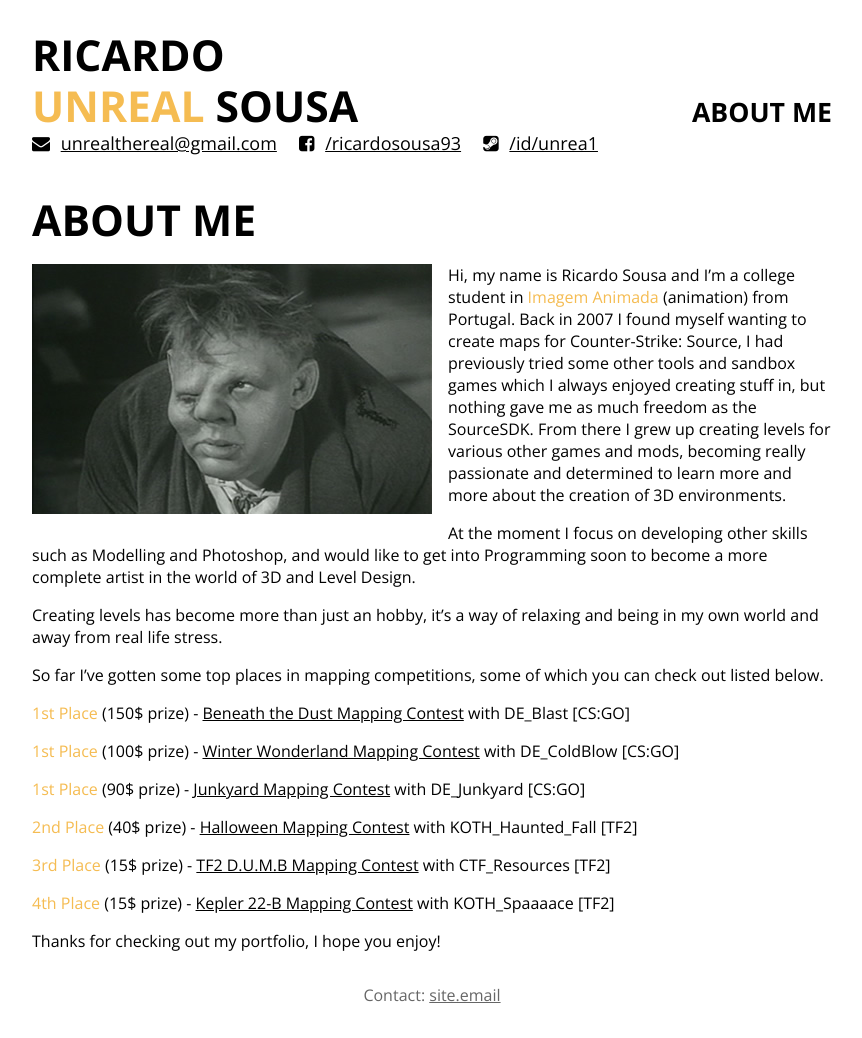
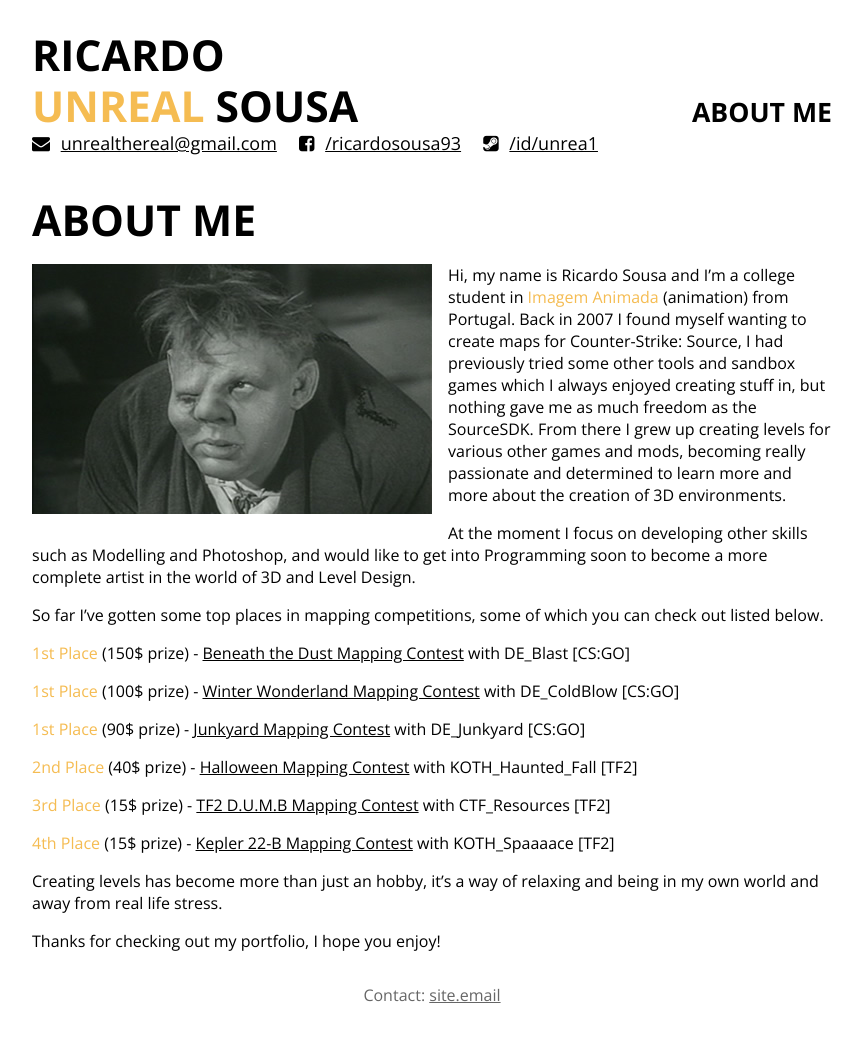
Before and after one commit to THEREALUNREAL/THEREALUNREAL.github.io, a Jekyll site: the page built from about.md, in a window 1280 px wide. Shown: the whole page, without its empty margins (208-1070 px from the left). Built offline with Jekyll 4.4.1, drawn with Linux system fonts in a browser that asks for light colours; nearby versions of some CDN libraries; part of the change alters nothing that is shown.

```diff
--- a/about.md
+++ b/about.md
@@ -10,9 +10,9 @@ Hi, my name is Ricardo Sousa and I'm a college student in _Imagem Animada_ (anim
 
 
 
+
 At the moment I focus on developing other skills such as Modelling and Photoshop, and would like to get into Programming soon to become a more complete artist in the world of 3D and Level Design.
 
-Creating levels has become more than just an hobby, it's a way of relaxing and being in my own world and away from real life stress.
 
 So far I've gotten some top places in mapping competitions, some of which you can check out listed below.
 
@@ -29,4 +29,6 @@ _3rd Place_ (15$ prize) - <a href="http://gamebanana.com/contests/winners/4">TF2
 _4th Place_ (15$ prize) - <a href="http://gamebanana.com/contests/winners/16">Kepler 22-B Mapping Contest</a> with KOTH_Spaaaace [TF2]
 
 
+Creating levels has become more than just an hobby, it's a way of relaxing and being in my own world and away from real life stress.
+
 Thanks for checking out my portfolio, I hope you enjoy!
```
